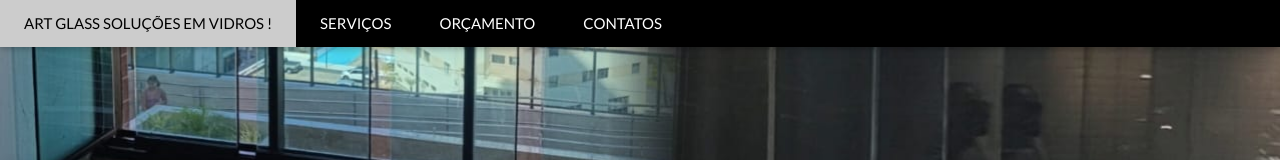
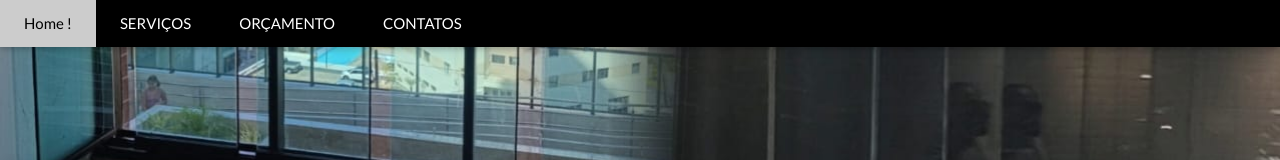
Before and after one commit to MarcosVinicius007/Templat-2, a plain HTML site: page index.html in a window 1280 px wide. Shown: the top 160 px of the page. Drawn offline with nearby package versions, Linux system fonts and the light colour scheme.

Commit message:
Update index.html

```diff
--- a/index.html
+++ b/index.html
@@ -203,7 +203,7 @@ body {font-family: "Lato", sans-serif}
 <div class="w3-top">
   <div class="w3-bar w3-black w3-card">
     <a class="w3-bar-item w3-button w3-padding-large w3-hide-medium w3-hide-large w3-right" href="javascript:void(0)" onclick="myFunction()" title="Toggle Navigation Menu"><i class="fa fa-bars"></i></a>
-    <a href="#" class="w3-bar-item w3-button w3-padding-large">ART GLASS SOLUÇÕES EM VIDROS !</a>
+    <a href="#" class="w3-bar-item w3-button w3-padding-large">Home !</a>
     <a href="casa.html" class="w3-bar-item w3-button w3-padding-large w3-hide-small">SERVIÇOS</a>
     <a href="contact.html" class="w3-bar-item w3-button w3-padding-large w3-hide-small">ORÇAMENTO</a>
     <a href="index.html.html" class="w3-bar-item w3-button w3-padding-large w3-hide-small">CONTATOS</a>
```
